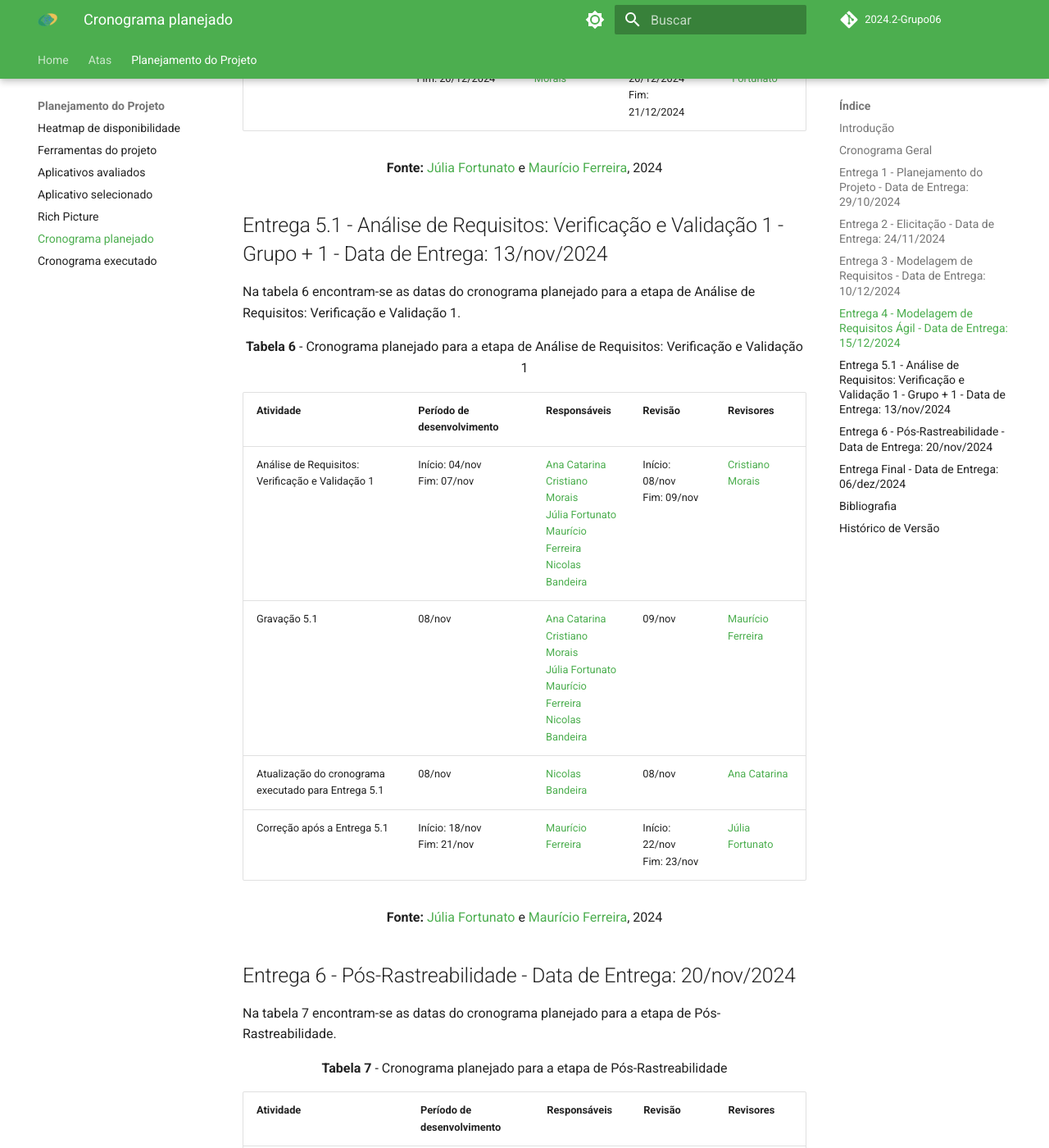
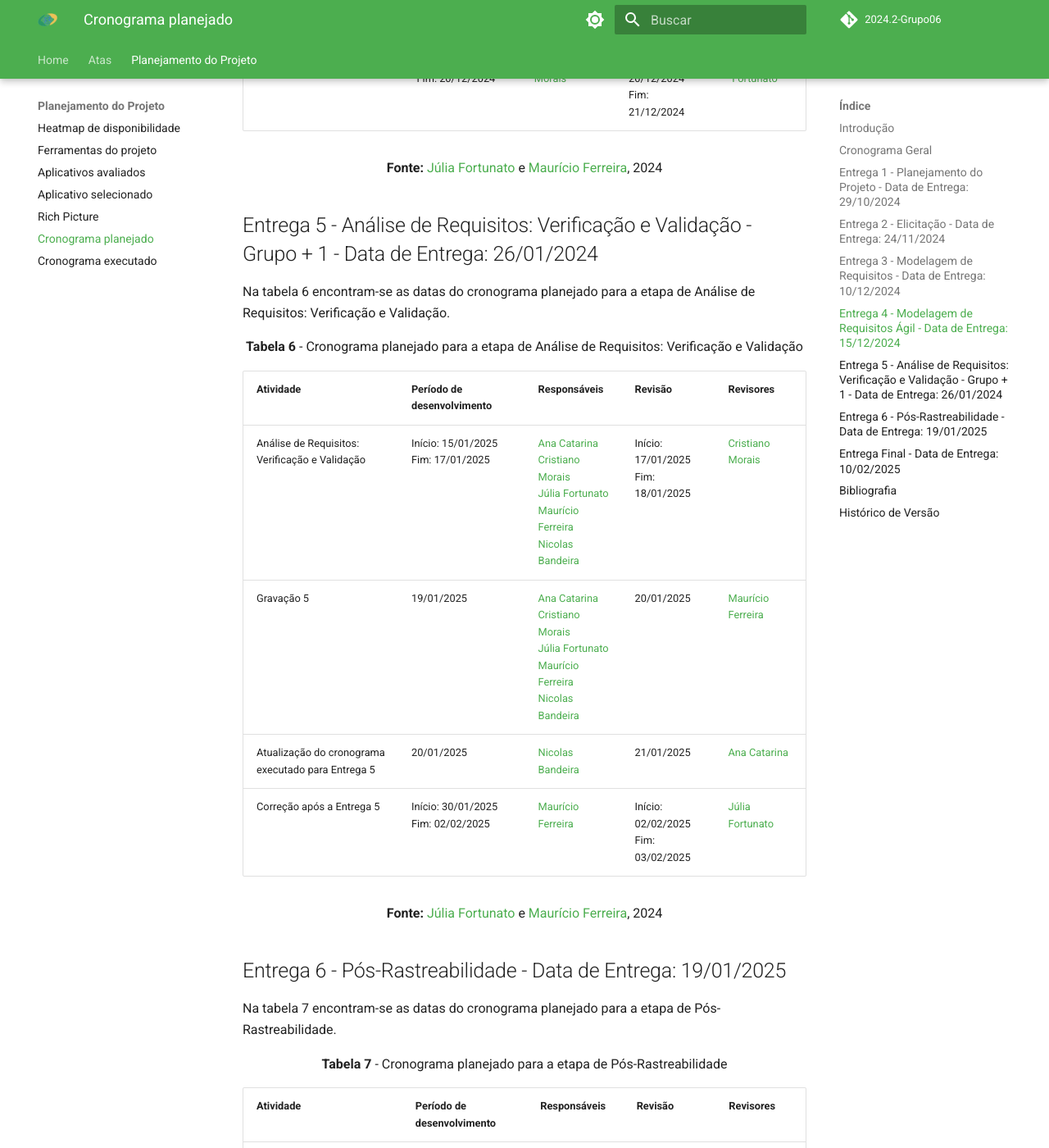
Before and after one commit to Requisitos-de-Software/2024.2-MeuINSS, an MkDocs documentation site: the page built from docs/planejamento_do_projeto/cronograma_planejado.md, in a window 1280 px wide and 1400 px high, scrolled down 7866 px. Shown: the whole window at 82% size. Built offline with MkDocs 1.6.1 and Material for MkDocs 9.7.7, drawn with Linux system fonts in a browser that asks for light colours; comment, search, counter and statistics services are not loaded; some of the changed text lies outside the part shown.

Commit message:
Feat: Refatoração cronograma após revisão do Cristiano.

```diff
--- a/docs/planejamento_do_projeto/cronograma_planejado.md
+++ b/docs/planejamento_do_projeto/cronograma_planejado.md
@@ -687,12 +687,12 @@
 
 </div>
 
-## Entrega 5.1 - Análise de Requisitos: Verificação e Validação 1 - Grupo + 1 - Data de Entrega: 13/nov/2024
+## Entrega 5 - Análise de Requisitos: Verificação e Validação - Grupo + 1 - Data de Entrega: 26/01/2024
 
-Na tabela 6 encontram-se as datas do cronograma planejado para a etapa de Análise de Requisitos: Verificação e Validação 1.
+Na tabela 6 encontram-se as datas do cronograma planejado para a etapa de Análise de Requisitos: Verificação e Validação.
 
 <div align="center">
-<font size="3"><p style="text-align: center"><b>Tabela 6</b> - Cronograma planejado para a etapa de Análise de Requisitos: Verificação e Validação 1</p></font>
+<font size="3"><p style="text-align: center"><b>Tabela 6</b> - Cronograma planejado para a etapa de Análise de Requisitos: Verificação e Validação</p></font>
 
 <table>
   <thead>
@@ -706,8 +706,8 @@
   </thead>
   <tbody>
     <tr>
-      <td>Análise de Requisitos: Verificação e Validação 1</td>
-      <td>Início: 04/nov <br> Fim: 07/nov</td>
+      <td>Análise de Requisitos: Verificação e Validação</td>
+      <td>Início: 15/01/2025 <br> Fim: 17/01/2025</td>
       <td>
         <a href="https://github.com/an4catarina">Ana Catarina</a> <br>
         <a href="https://github.com/CristianoMoraiss">Cristiano Morais</a> <br>
@@ -715,12 +715,12 @@
         <a href="https://github.com/mauricio-araujoo">Maurício Ferreira</a> <br>
         <a href="https://github.com/nickgehjk">Nicolas Bandeira</a> <br>
       </td>
-      <td>Início: 08/nov <br> Fim: 09/nov</td>
+      <td>Início: 17/01/2025<br> Fim: 18/01/2025</td>
       <td><a href="https://github.com/CristianoMoraiss">Cristiano Morais</a></td>
     </tr>
     <tr>
-      <td>Gravação 5.1</td>
-      <td>08/nov</td>
+      <td>Gravação 5</td>
+      <td>19/01/2025</td>
       <td>
         <a href="https://github.com/an4catarina">Ana Catarina</a> <br>
         <a href="https://github.com/CristianoMoraiss">Cristiano Morais</a> <br>
@@ -728,21 +728,21 @@
         <a href="https://github.com/mauricio-araujoo">Maurício Ferreira</a> <br>
         <a href="https://github.com/nickgehjk">Nicolas Bandeira</a> <br>
       </td>
-      <td>09/nov</td>
+      <td>20/01/2025</td>
       <td><a href="https://github.com/mauricio-araujoo">Maurício Ferreira</a></td>
     </tr>
     <tr>
-      <td>Atualização do cronograma executado para Entrega 5.1</td>
-      <td>08/nov</td>
+      <td>Atualização do cronograma executado para Entrega 5</td>
+      <td>20/01/2025</td>
       <td><a href="https://github.com/nickgehjk">Nicolas Bandeira</a></td>
-      <td>08/nov</td>
+      <td>21/01/2025</td>
       <td><a href="https://github.com/an4catarina">Ana Catarina</a></td>
     </tr>
     <tr>
-      <td>Correção após a Entrega 5.1</td>
-      <td>Início: 18/nov <br> Fim: 21/nov</td>
+      <td>Correção após a Entrega 5</td>
+      <td>Início: 30/01/2025 <br> Fim: 02/02/2025</td>
       <td><a href="https://github.com/mauricio-araujoo">Maurício Ferreira</a></td>
-      <td>Início: 22/nov <br> Fim: 23/nov</td>
+      <td>Início: 02/02/2025 <br> Fim: 03/02/2025</td>
       <td><a href="https://github.com/julia-fortunato">Júlia Fortunato</a></td>
     </tr>
   </tbody>
@@ -752,7 +752,7 @@
 
 </div>
 
-## Entrega 6 - Pós-Rastreabilidade - Data de Entrega: 20/nov/2024
+## Entrega 6 - Pós-Rastreabilidade - Data de Entrega: 19/01/2025
 
 Na tabela 7 encontram-se as datas do cronograma planejado para a etapa de Pós-Rastreabilidade.
 
@@ -772,7 +772,7 @@
   <tbody>
     <tr>
       <td>Pós-Rastreabilidade</td>
-      <td>Início: 11/nov <br> Fim: 14/nov</td>
+      <td>Início: 10/01/2025 <br> Fim: 13/01/2025</td>
       <td>
         <a href="https://github.com/an4catarina">Ana Catarina</a> <br>
         <a href="https://github.com/CristianoMoraiss">Cristiano Morais</a> <br>
@@ -780,12 +780,12 @@
         <a href="https://github.com/mauricio-araujoo">Maurício Ferreira</a> <br>
         <a href="https://github.com/nickgehjk">Nicolas Bandeira</a> <br>
       </td>
-      <td>Início: 15/nov <br> Fim: 16/nov</td>
+      <td>Início: 13/01/2025 <br> Fim: 14/01/2025</td>
       <td><a href="https://github.com/mauricio-araujoo">Maurício Ferreira</a></td>
     </tr>
     <tr>
       <td>Gravação 6</td>
-      <td>15/nov</td>
+      <td>15/01/2025</td>
       <td>
         <a href="https://github.com/an4catarina">Ana Catarina</a> <br>
         <a href="https://github.com/CristianoMoraiss">Cristiano Morais</a> <br>
@@ -793,21 +793,21 @@
         <a href="https://github.com/mauricio-araujoo">Maurício Ferreira</a> <br>
         <a href="https://github.com/nickgehjk">Nicolas Bandeira</a> <br>
       </td>
-      <td>16/nov</td>
+      <td>16/01/2025</td>
       <td><a href="https://github.com/nickgehjk">Nicolas Bandeira</a></td>
     </tr>
     <tr>
       <td>Atualização do cronograma executado para Entrega 6</td>
-      <td>15/nov</td>
+      <td>16/01/2025</td>
       <td><a href="https://github.com/mauricio-araujoo">Maurício Ferreira</a></td>
-      <td>15/nov</td>
+      <td>17/01/2025</td>
       <td><a href="https://github.com/julia-fortunato">Júlia Fortunato</a></td>
     </tr>
     <tr>
       <td>Correção após a Entrega 6</td>
-      <td>Início: 25/nov <br> Fim: 28/nov</td>
+      <td>Início: 21/01/2025 <br> Fim: 24/01/2025</td>
       <td><a href="https://github.com/CristianoMoraiss">Cristiano Morais</a></td>
-      <td>Início: 29/nov <br> Fim: 30/nov</td>
+      <td>Início: 24/01/2025 <br> Fim: 25/01/2025</td>
       <td><a href="https://github.com/an4catarina">Ana Catarina</a></td>
     </tr>
   </tbody>
@@ -892,7 +892,7 @@
 
 </div> -->
 
-## Entrega Final - Data de Entrega: 06/dez/2024
+## Entrega Final - Data de Entrega: 10/02/2025
 
 Na tabela 9 encontram-se as datas do cronograma planejado para a Entrega Final.
 
@@ -912,7 +912,7 @@
   <tbody>
     <tr>
       <td>Desenvolvimento do projeto final (finalizar todos os artefatos: corrigir e completar)</td>
-      <td>Início: 25/nov <br> Fim: 28/nov</td>
+      <td>Início: 26/01/2025 <br> Fim: 29/01/2025</td>
       <td>
         <a href="https://github.com/an4catarina">Ana Catarina</a> <br>
         <a href="https://github.com/CristianoMoraiss">Cristiano Morais</a> <br>
@@ -920,12 +920,12 @@
         <a href="https://github.com/mauricio-araujoo">Maurício Ferreira</a> <br>
         <a href="https://github.com/nickgehjk">Nicolas Bandeira</a> <br>
       </td>
-      <td>Início: 29/nov <br> Fim: 30/nov</td>
+      <td>Início: 29/01/2025 <br> Fim: 30/01/2025</td>
       <td><a href="https://github.com/an4catarina">Ana Catarina</a></td>
     </tr>
     <tr>
       <td>Gravação Final</td>
-      <td>02/dez</td>
+      <td>31/01/2025</td>
       <td>
         <a href="https://github.com/an4catarina">Ana Catarina</a> <br>
         <a href="https://github.com/CristianoMoraiss">Cristiano Morais</a> <br>
@@ -933,21 +933,21 @@
         <a href="https://github.com/mauricio-araujoo">Maurício Ferreira</a> <br>
         <a href="https://github.com/nickgehjk">Nicolas Bandeira</a> <br>
       </td>
-      <td>03/dez</td>
+      <td>01/02/2025</td>
       <td><a href="https://github.com/nickgehjk">Nicolas Bandeira</a></td>
     </tr>
     <tr>
       <td>Atualização do cronograma executado para Entrega Final</td>
-      <td>02/dez</td>
+      <td>01/02/2025</td>
       <td><a href="https://github.com/mauricio-araujoo">Maurício Ferreira</a></td>
-      <td>02/dez</td>
+      <td>02/02/2025</td>
       <td><a href="https://github.com/julia-fortunato">Júlia Fortunato</a></td>
     </tr>
     <tr>
       <td>Correção após a Entrega Final</td>
-      <td>Início: 20/dez <br> Fim: 21/dez</td>
+      <td>Início: 10/02/2025 <br> Fim: 12/02/2025</td>
       <td><a href="https://github.com/mauricio-araujoo">Maurício Ferreira</a></td>
-      <td>Início: 22/dez <br> Fim: 23/dez</td>
+      <td>Início: 12/02/2025 <br> Fim: 13/02/2025</td>
       <td><a href="https://github.com/CristianoMoraiss">Cristiano Morais</a></td>
     </tr>
   </tbody>
@@ -967,9 +967,5 @@
 
 | Versão | Data       | Descrição                                        | Autor                                                                                                    |                      Revisor                       |
 | :----: | ---------- | ------------------------------------------------ | -------------------------------------------------------------------------------------------------------- | :------------------------------------------------: |
-| `1.0`  | 06/09/2024 | Criação do cronograma.                           | [Cristiano Morais](https://github.com/CristianoMoraiss) <br> [Maurício Ferreira](https://github.com/mauricio-araujoo) |   [Júlia Fortunato](https://github.com/julia-fortunato)   |
-| `1.1`  | 15/09/2024 | Inclusão do cronograma das entregas parciais.    | [Cristiano Morais](https://github.com/CristianoMoraiss) <br> [Maurício Ferreira](https://github.com/mauricio-araujoo) |   [Júlia Fortunato](https://github.com/julia-fortunato)   |
-| `1.2`  | 15/09/2024 | Inclusão dos nomes dos responsáveis e revisores. | [Cristiano Morais](https://github.com/CristianoMoraiss) <br> [Maurício Ferreira](https://github.com/mauricio-araujoo) |   [Júlia Fortunato](https://github.com/julia-fortunato)   |
-| `1.3`  | 15/09/2024 | Inclusão dos nomes dos responsáveis e revisores. | [Júlia Fortunato](https://github.com/julia-fortunato)                                                           | [Maurício Ferreira](https://github.com/mauricio-araujoo) |
-| `1.4`  | 20/09/2024 | Revisão do Documento                             | [Júlia Fortunato](https://github.com/julia-fortunato)                                                           |         - (revisão não precisa de revisor)         |
-| `1.5`  | 17/10/2024 | Documento revisado com as orientações do monitor | [Maurício Ferreira](https://github.com/mauricio-araujoo)                                                         | [Júlia Fortunato](https://github.com/julia-fortunato) |
+| `1.0`  | 01/11/2024 | Criação do cronograma                         | [Cristiano Morais](https://github.com/CristianoMoraiss) <br> [Maurício Ferreira](https://github.com/mauricio-araujoo) |   [Júlia Fortunato](https://github.com/julia-fortunato)   |
+| `1.1`  | 04/11/2024 | Revisão do Documento                             | [Cristiano Morais](https://github.com/julia-fortunato)                                                           |         - (revisão não precisa de revisor)         |
```
Also changed, not shown: other parts of docs/planejamento_do_projeto/cronograma_planejado.md (+1 -1 lines).
